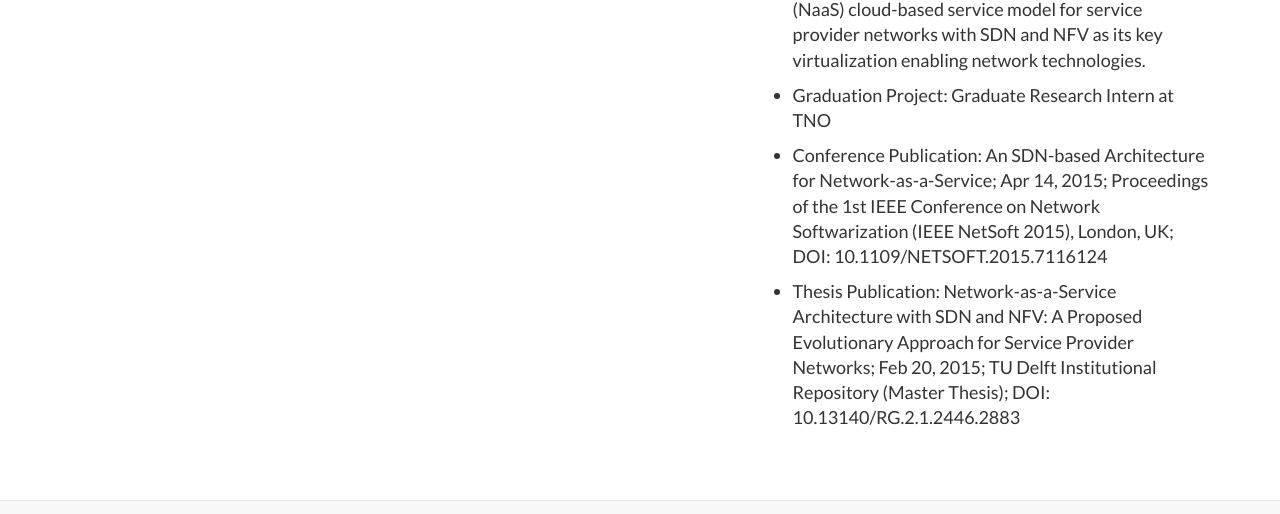
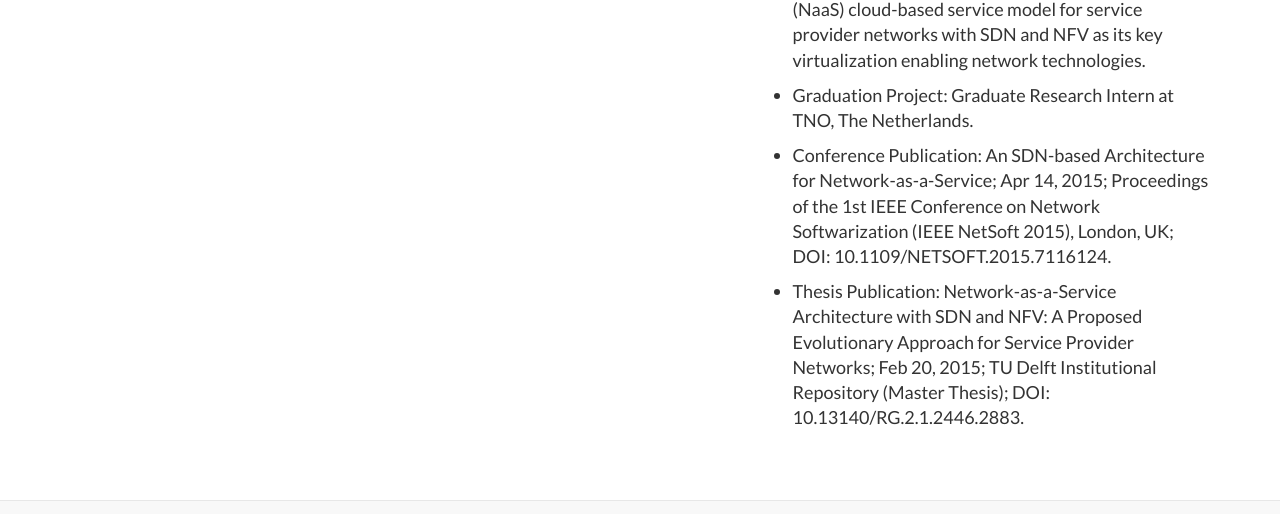
Before and after one commit to prashanthvarma/prashanthvarma.github.io, a Jekyll site: the page built from index.html, in a window 1280 px wide and 900 px high, scrolled down 2417 px. Shown: the part 176-690 px from the top of the window. Built offline with Jekyll 4.4.1, drawn with Linux system fonts in a browser that asks for light colours; some web fonts are replaced.

Commit message:
Adding more posts

```diff
--- a/_posts/2019-2-14-posts.markdown
+++ b/_posts/2019-2-14-posts.markdown
@@ -12,8 +12,8 @@ description: |
 
 * Thesis: Proposing and validating an evolutionary approach to implementing the Network-as-a-Service (NaaS) cloud-based service model for service provider networks with SDN and NFV as its key virtualization enabling network technologies.
 
-* Graduation Project: Graduate Research Intern at TNO
+* Graduation Project: Graduate Research Intern at TNO, The Netherlands.
 
-* Conference Publication: An SDN-based Architecture for Network-as-a-Service; Apr 14, 2015; Proceedings of the 1st IEEE Conference on Network Softwarization (IEEE NetSoft 2015), London, UK; DOI: 10.1109/NETSOFT.2015.7116124
+* Conference Publication: An SDN-based Architecture for Network-as-a-Service; Apr 14, 2015; Proceedings of the 1st IEEE Conference on Network Softwarization (IEEE NetSoft 2015), London, UK; DOI: 10.1109/NETSOFT.2015.7116124.
 
-* Thesis Publication: Network-as-a-Service Architecture with SDN and NFV: A Proposed Evolutionary Approach for Service Provider Networks; Feb 20, 2015; TU Delft Institutional Repository (Master Thesis); DOI: 10.13140/RG.2.1.2446.2883
+* Thesis Publication: Network-as-a-Service Architecture with SDN and NFV: A Proposed Evolutionary Approach for Service Provider Networks; Feb 20, 2015; TU Delft Institutional Repository (Master Thesis); DOI: 10.13140/RG.2.1.2446.2883.
```
